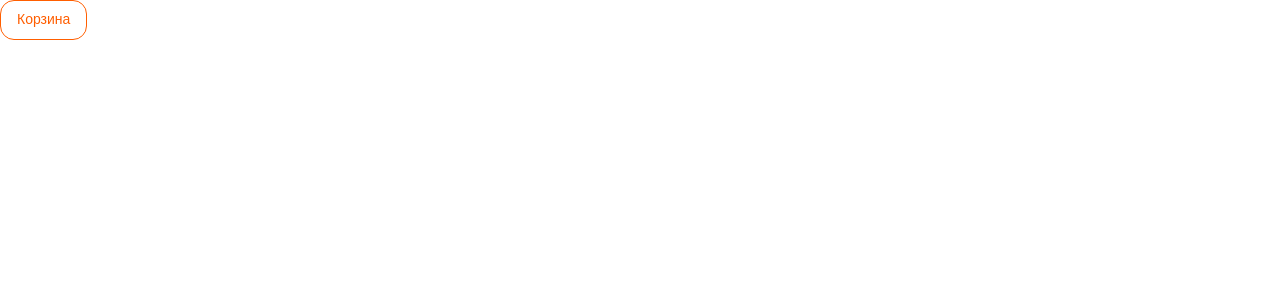
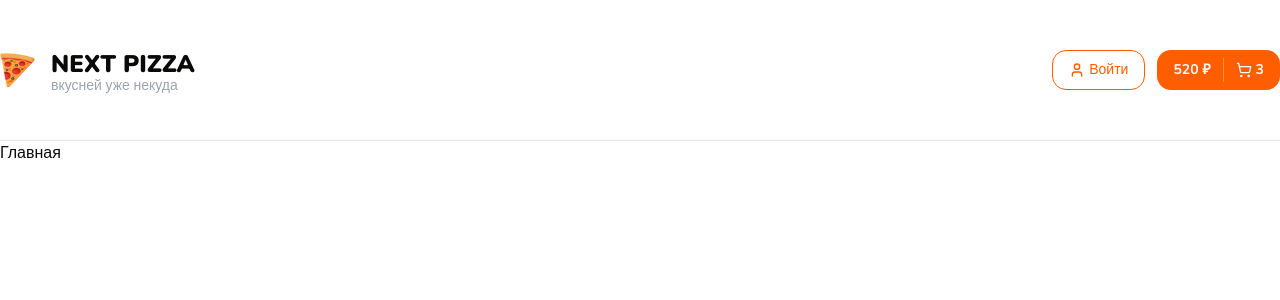
Before and after one commit to EugeneCod/next-pizza, a Next.js app: page / in a window 1280 px wide. Shown: the top 300 px of the page. Built offline with nearby package versions, Linux system fonts and the light colour scheme.

Commit message:
feat: add default layout

```diff
--- a/app/layout.tsx
+++ b/app/layout.tsx
@@ -1,6 +1,7 @@
 import type { Metadata } from 'next';
 import { Nunito } from 'next/font/google';
 import './globals.css';
+import { Header } from '@/components/shared/header';
 
 const nunito = Nunito({
   subsets: ['cyrillic'],
@@ -9,8 +10,8 @@ const nunito = Nunito({
 });
 
 export const metadata: Metadata = {
-  title: 'Create Next App',
-  description: 'Generated by create next app',
+  title: 'Next Pizza | Главная',
+  description: 'Сайт для заказа пиццы',
 };
 
 export default function RootLayout({
@@ -21,7 +22,8 @@ export default function RootLayout({
   return (
     <html lang="en">
       <body className={nunito.variable}>
-        <div>{children}</div>
+        <Header />
+        <main className='min-h-screen'>{children}</main>
       </body>
     </html>
   );
--- a/app/page.tsx
+++ b/app/page.tsx
@@ -1,10 +1,9 @@
-import { Button } from '@/components/ui/button';
-import Image from 'next/image';
+import { Header } from "@/components/shared/header";
 
 export default function Home() {
   return (
-    <h1>
-      <Button variant="outline">Корзина</Button>
-    </h1>
+    <div>
+      Главная
+    </div>
   );
 }
```
